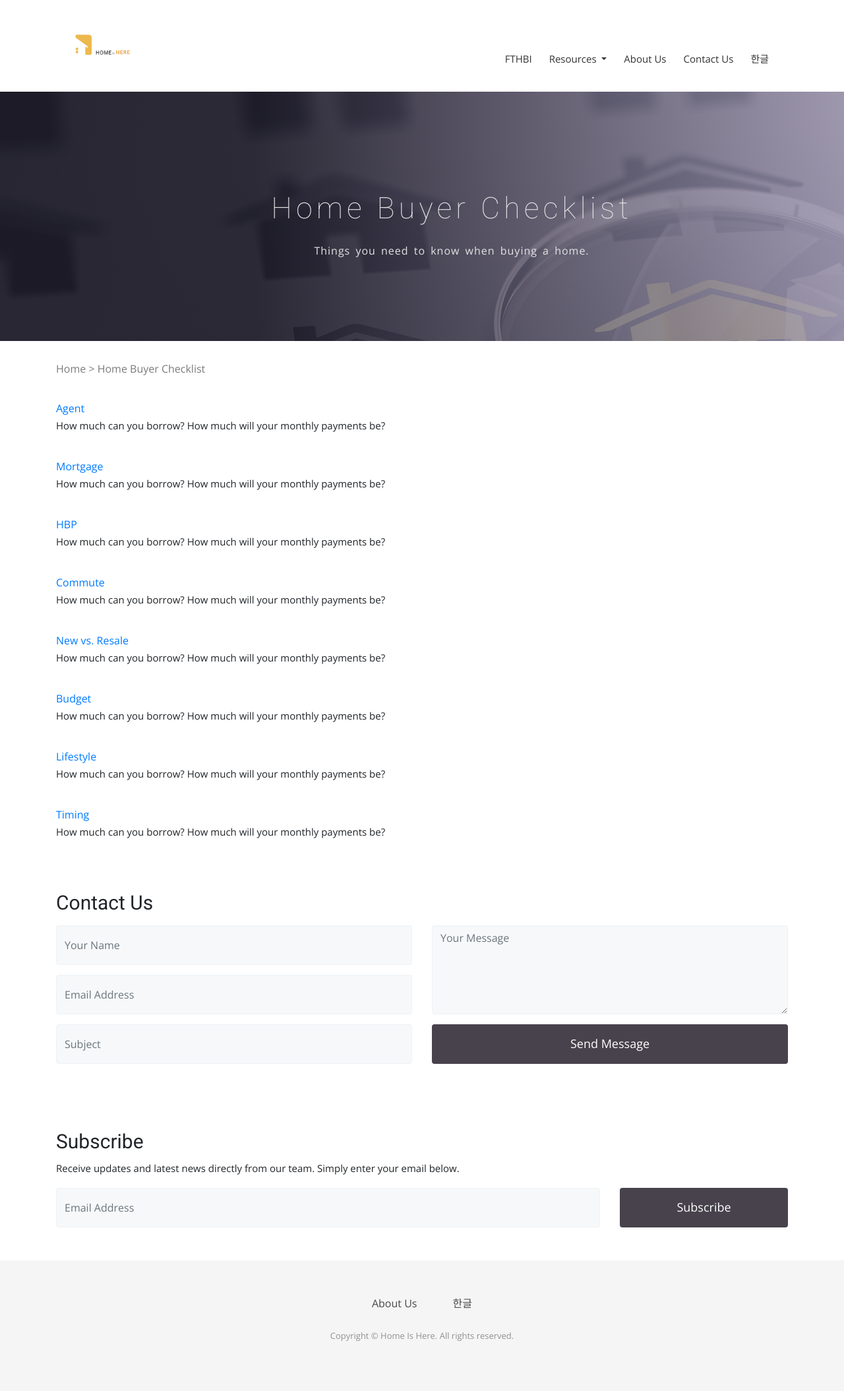
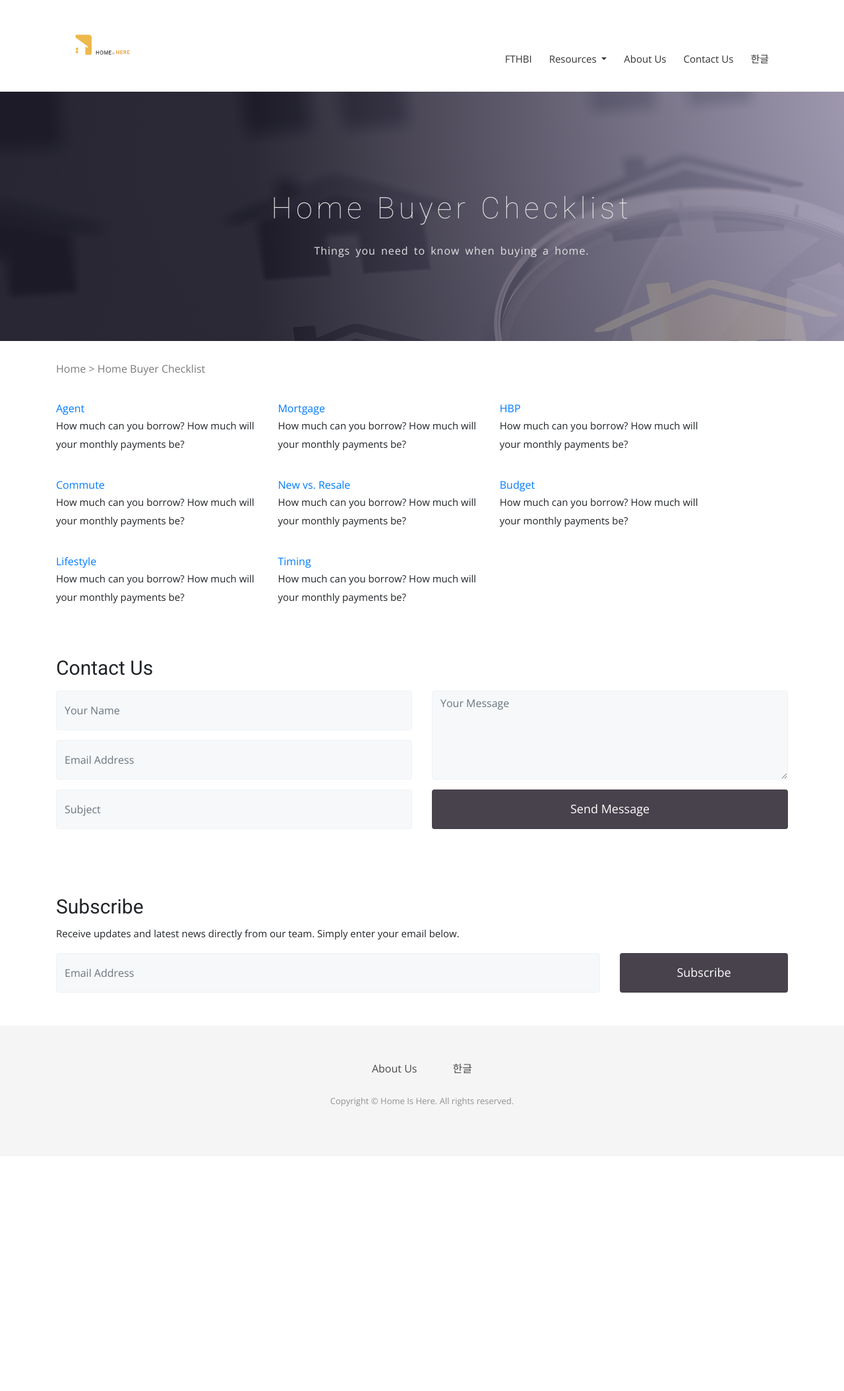
Before and after one commit to HomeIsHere/homeishere.github.io, a Jekyll site: the page built from checklist.html, in a window 1280 px wide. Shown: the whole page at 66% size. Built offline with Jekyll 4.4.1, drawn with Linux system fonts in a browser that asks for light colours; some web fonts are replaced; the list of posts is cut into pages by our own code; after the commit the page ends 1753 px from its top, so only the background shows below that.

Commit message:
Paginate 3 columns

```diff
--- a/_sass/paginate.scss
+++ b/_sass/paginate.scss
@@ -1,6 +1,8 @@
 #paginator {
     margin-top: 30px;
     .item {
+        width: 30%;
+        display: inline-block;
         padding: 10px 0;
     }
     font-size: 13px;
```
